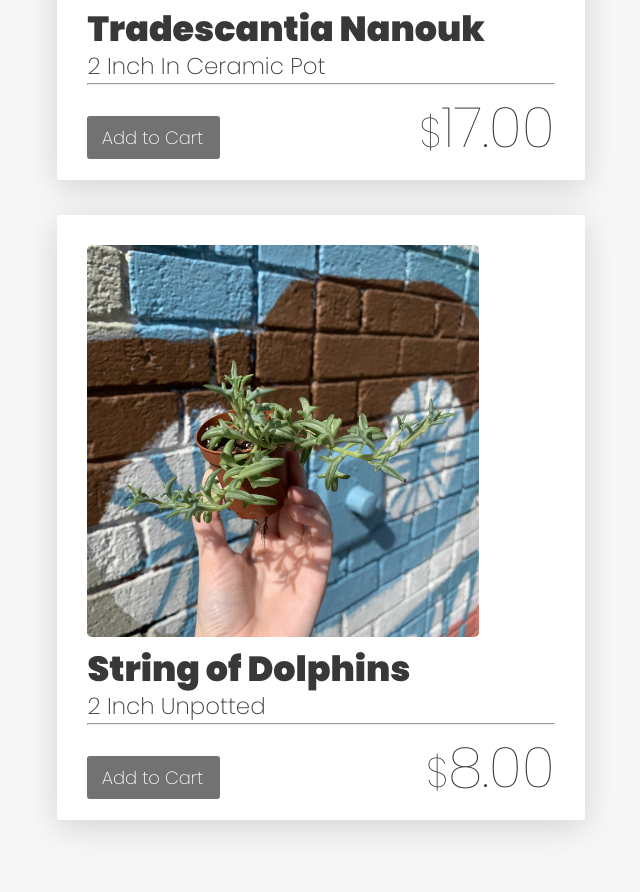
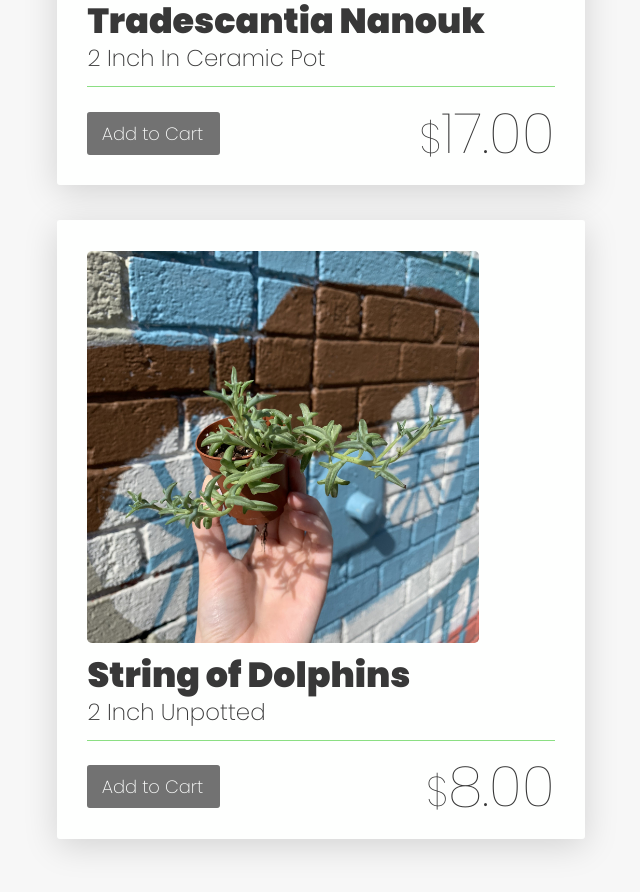
Before and after one commit to JaredS129/student-project--client-side--html-css-online-shop, a website: page Submission/index.html in a window 1280 px wide. Shown: the part 1234-2126 px from the top of the page, without its empty margins (319-959 px from the left). Drawn offline with Linux system fonts and the light colour scheme.

Commit message:
minor css refactor

```diff
--- a/Submission/index.html
+++ b/Submission/index.html
@@ -75,7 +75,7 @@
             >
             <br /><span class="product-subheading">2 Inch In Ceramic Pot</span>
           </h3>
-          <hr class="h-divider" />
+          <hr class="horizontal-divider" />
           <div class="product-footer">
             <a class="button p-button" title="add to cart">Add to Cart</a>
             <p class="price"><span>$</span>17.00</p>
@@ -98,7 +98,7 @@
             >
             <br /><span class="product-subheading">2 Inch Unpotted</span>
           </h3>
-          <hr class="h-divider" />
+          <hr class="horizontal-divider" />
           <div class="product-footer">
             <a class="button p-button" title="add to cart">Add to Cart</a>
             <p class="price"><span>$</span>8.00</p>
--- a/Submission/style.css
+++ b/Submission/style.css
@@ -52,6 +52,8 @@
   width: 8.3rem;
   background-color: #727272;
   align-self: center;
+  margin-top: 0;
+  margin-bottom: 0.7rem;
 }
 .p-button:hover {
   background-color: #8bdf83;
@@ -142,6 +144,7 @@
   font-size: 3.5rem;
   font-weight: 100;
   margin-bottom: 0.2rem;
+  margin-top: -0.5rem;
 }
 .price span {
   font-size: 2.6rem;
@@ -167,6 +170,7 @@
   grid-template-columns: min-content min-content;
   grid-gap: 0.7rem;
   justify-content: end;
+  margin-top: 2rem;
   margin-bottom: 1.5rem;
 }
 .buy {
```
Also changed, not shown: Submission/string-of-fishhooks.html (+3 -3 lines).
